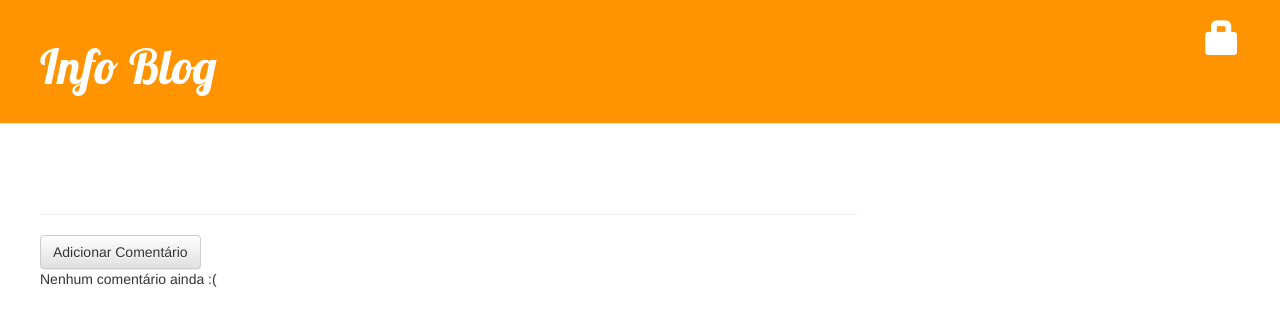
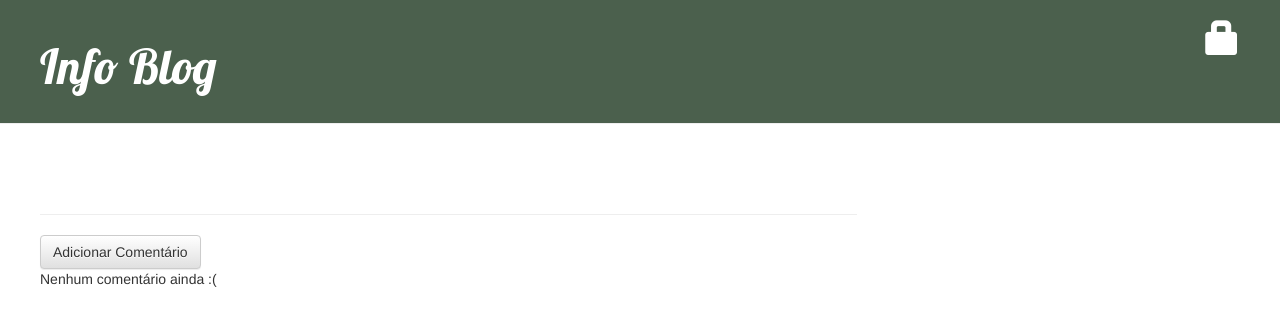
Before and after one commit to marcusvbrangel/infoblog, a Django app: template blog/templates/blog/post_detail.html in a window 1280 px wide. Shown: the top 326 px of the page. Run offline with Django 3.2, Linux system fonts and the light colour scheme; the template is opened without the code that fills it, so the values that code supplies are empty; some libraries are stand-ins or nearby versions.

Commit message:
alteracao da cor de fundo no topo da pagina

```diff
--- a/blog/static/css/blog.css
+++ b/blog/static/css/blog.css
@@ -1,6 +1,6 @@
 
 .page-header {
-    background-color: #ff9400;
+    background-color: #4B604D;
     margin-top: 0;
     padding: 20px 20px 20px 40px;
 }
```
